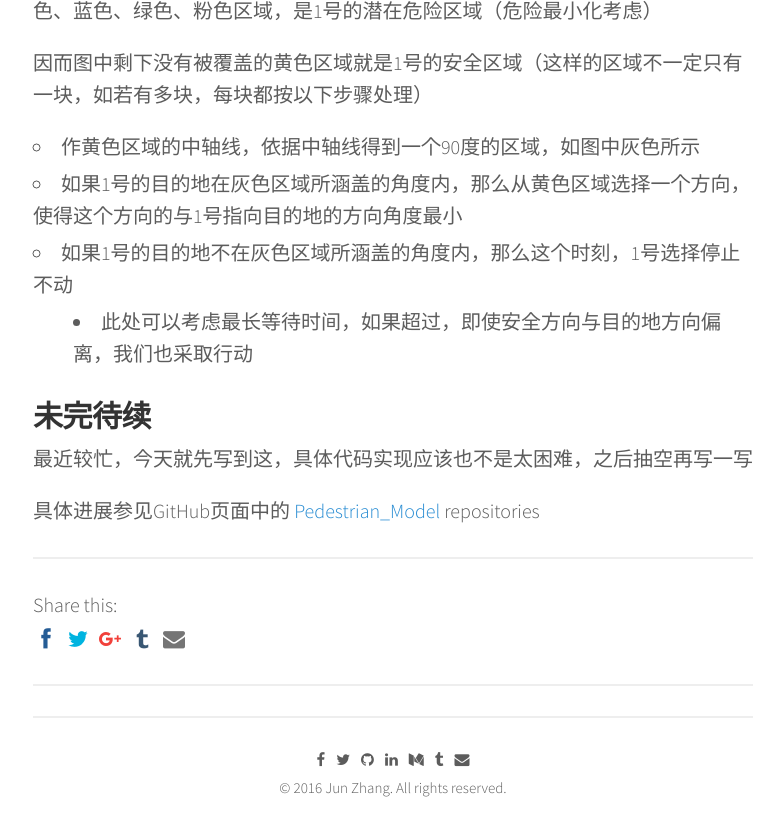
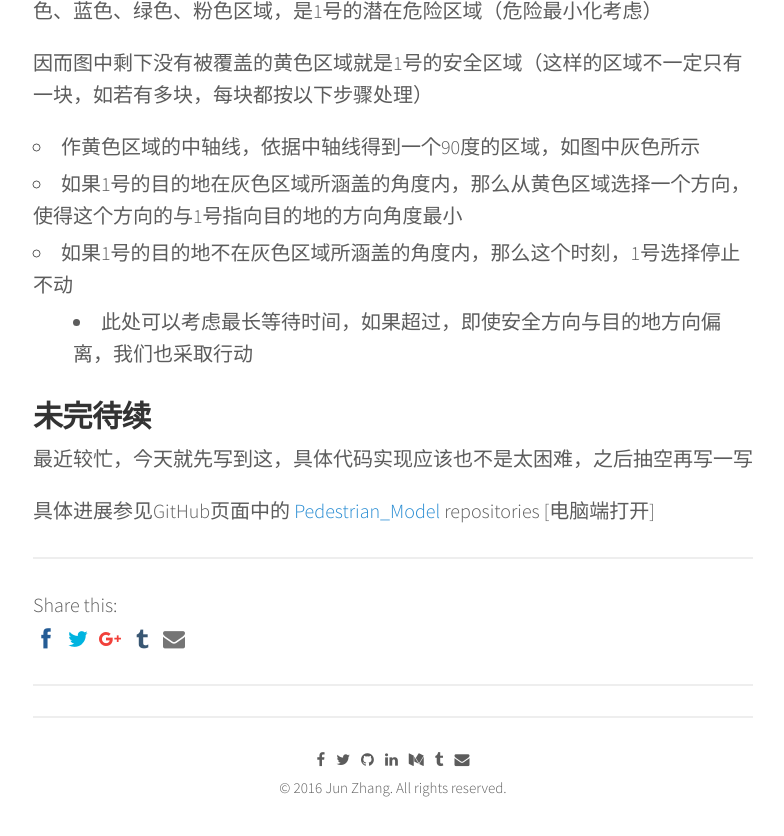
Before and after one commit to wsgan001/blog-1, a Jekyll site: the page built from _posts/2016-11-04-Pedestrian_Model.md, in a window 1280 px wide and 900 px high, scrolled down 2692 px. Shown: the top 836 px of the window, without its empty margins (247-1031 px from the left). Built offline with Jekyll 4.4.1, drawn with Linux system fonts in a browser that asks for light colours; nearby versions of some CDN libraries; formulas are drawn with MathJax 3; comment, search, counter and statistics services are not loaded.

Commit message:
Pedestrian

```diff
--- a/_posts/2016-11-04-Pedestrian_Model.md
+++ b/_posts/2016-11-04-Pedestrian_Model.md
@@ -94,4 +94,4 @@ class MoveObject(object):
 
 最近较忙，今天就先写到这，具体代码实现应该也不是太困难，之后抽空再写一写
 
-具体进展参见GitHub页面中的 [Pedestrian_Model](https://github.com/ZJCODE/Pedestrian_Model/blob/master/Pedestrian_Model.ipynb) repositories
+具体进展参见GitHub页面中的 [Pedestrian_Model](https://github.com/ZJCODE/Pedestrian_Model/blob/master/Pedestrian_Model.ipynb) repositories [电脑端打开]
```
